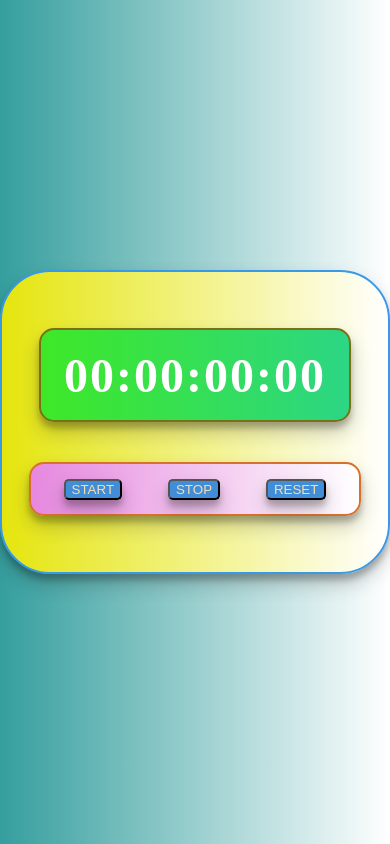
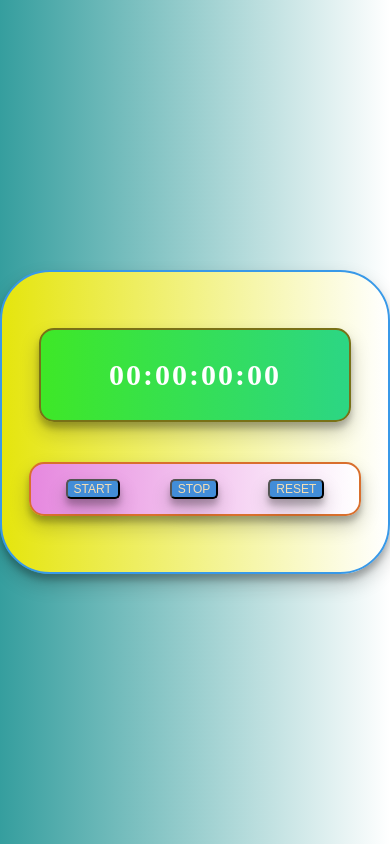
Before and after one commit to MoonLightCodes/Stopwatch, a plain HTML site: page index.html in a window 390 px wide. Drawn offline with Linux system fonts and the light colour scheme.

Commit message:
Update index.html
**MOBILE RESPONSIVE**

```diff
--- a/index.html
+++ b/index.html
@@ -76,6 +76,18 @@
         font-size: 48px;
         font-weight: bold;
       }
+      @media (max-width: 480px) {
+        .watch-cont {
+          width: 100vw;
+        }
+        .lab {
+          font-size: 30px;
+          font-weight: bold;
+        }
+        .btn {
+          font-size: 12px;
+        }
+      }
     </style>
   </head>
   <body>
```
